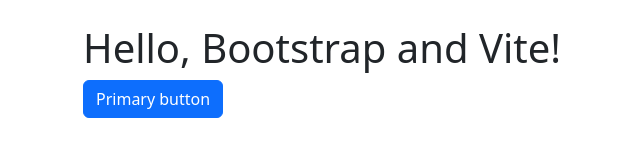
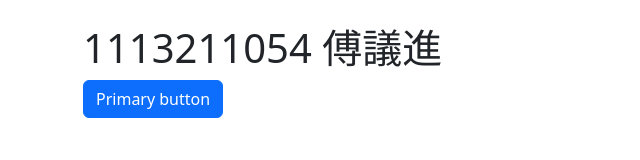
Before and after one commit to alan29054/viteweb, a website built with Vite: page src/index.html in a window 1280 px wide. Shown: the whole page, without its empty margins (3-643 px from the left). Built offline with nearby package versions, Linux system fonts and the light colour scheme.

Commit message:
Update index.html

```diff
--- a/src/index.html
+++ b/src/index.html
@@ -8,7 +8,7 @@
     </head>
 <body>
 <div class="container py-4 px-3 mx-auto">
-    <h1>Hello, Bootstrap and Vite!</h1>
+    <h1>1113211054 傅議進</h1>
     <button class="btn btn-primary">Primary button</button>
 </div>
 </body>
```
